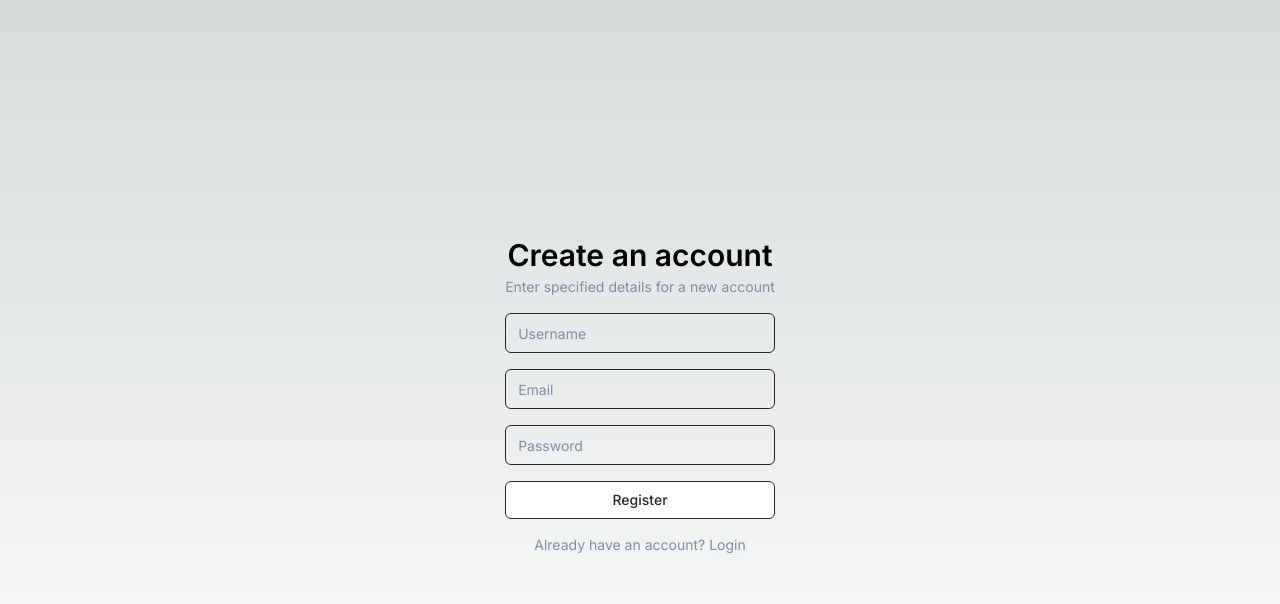
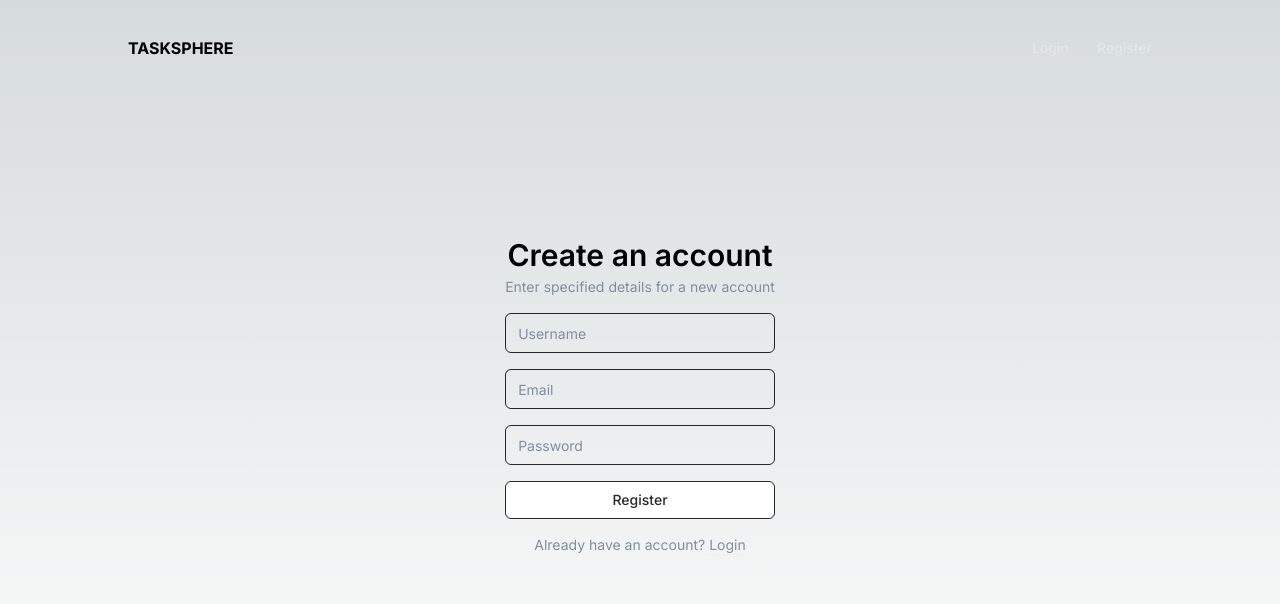
Before and after one commit to BugReportOnWeb/tasksphere, a Next.js app in the folder client/: page /register in a window 1280 px wide. Shown: the top 604 px of the page. Built offline with nearby package versions, Linux system fonts and the light colour scheme; no server answers.

Commit message:
Add Navbar component inside the root layout

```diff
--- a/client/app/layout.tsx
+++ b/client/app/layout.tsx
@@ -8,6 +8,7 @@ import { AuthContext } from '@/context/AuthContext';
 import { AuthUser } from '@/types/auth';
 import { TaskContext } from '@/context/TaskContext';
 import { Task } from '@/types/Task';
+import NavBar from '@/components/NavBar';
 
 interface RootLayoutProps {
     children: React.ReactNode;
@@ -26,9 +27,11 @@ const RootLayout = ({ children }: RootLayoutProps) => {
 
     return (
         <html lang="en">
-            <body className={`${inter.className} antialiased max-w-5xl mx-auto leading-7`}>
+            {/* TODO: X-axis padding on smaller screens */}
+            <body className={`relative ${inter.className} antialiased max-w-5xl mx-auto leading-7`}>
                 <AuthContext.Provider value={{ currentAuthUser, setCurrentAuthUser }}>
                     <TaskContext.Provider value={{ tasks, setTasks }}>
+                        <NavBar />
                         {children}
                     </TaskContext.Provider>
                 </AuthContext.Provider>
```
